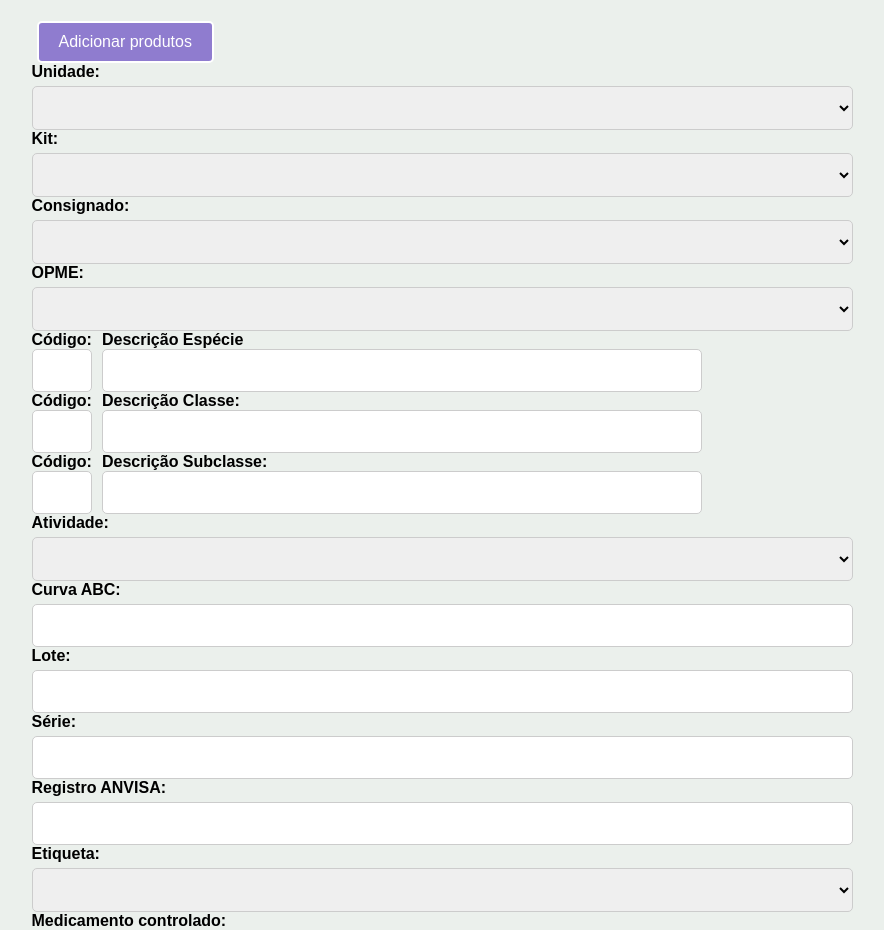
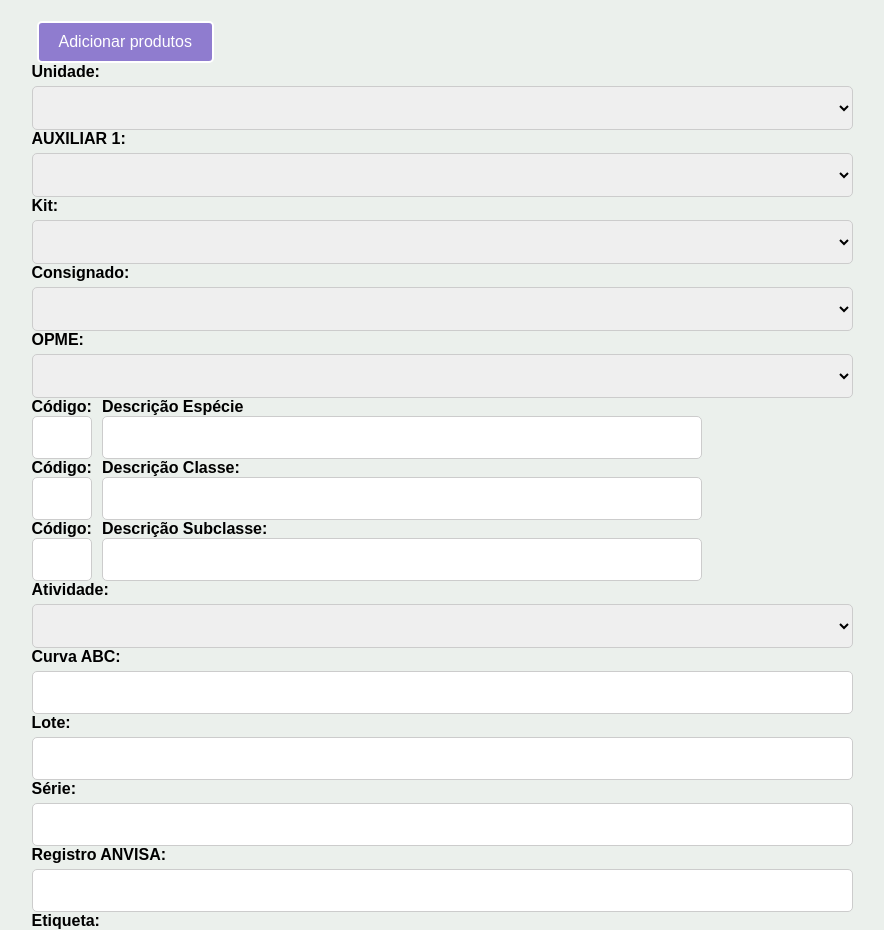
Before and after one commit to WeslleyAFiladelfo/veros_pet, a website: page index.html in a window 1280 px wide. Shown: the part 840-1770 px from the top of the page, without its empty margins (198-1082 px from the left). Drawn offline with Linux system fonts and the light colour scheme; a script that the page names is missing.

Commit message:
Mensagem do commit

```diff
--- a/index.html
+++ b/index.html
@@ -206,6 +206,16 @@
                 <option value="UNIDADE">UNIDADE</option>
             </select>
         </div>
+
+        <div>
+            <label for="auxiliar">AUXILIAR 1:</label>
+            <select id="auxiliar" name="auxiliar" required>
+                <option value=""></option>
+                <option value="SIM">Sim</option>
+                <option value="NAO">Não</option>
+            </select>
+        </div>
+
         <div>
             <label for="kit">Kit:</label>
             <select id="kit" name="kit" required>
--- a/server.js
+++ b/server.js
@@ -841,6 +841,7 @@ app.post("/salvar_produto", (req, res) => {
     descricao_subclasse,
     atividade,
     unidade,
+    auxiliar,
     curva_abc,
     serie,
     registro_anvisa,
@@ -917,6 +918,7 @@ app.post("/salvar_produto", (req, res) => {
             ${codigo ? `<p><strong>Código:</strong> ${codigo}</p>` : ""}
             ${descricoesHtml}
             <p><strong>Unidade:</strong> ${unidade}</p>
+            <p><strong>Auxiliar 1:</strong> ${auxiliar}</p>
             <p><strong>Kit:</strong> ${kit}</p>
             <p><strong>Consignado:</strong> ${consignado}</p>
             <p><strong>OPME:</strong> ${opme}</p>
```
